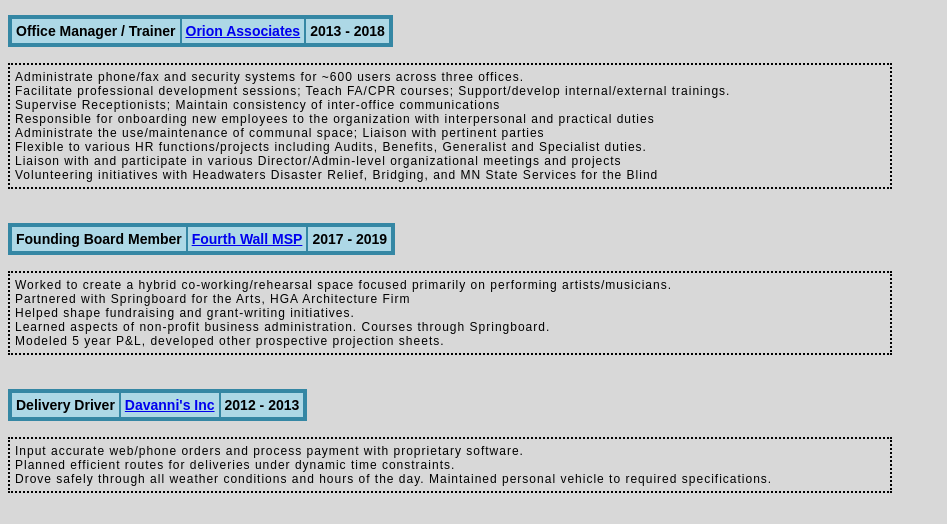
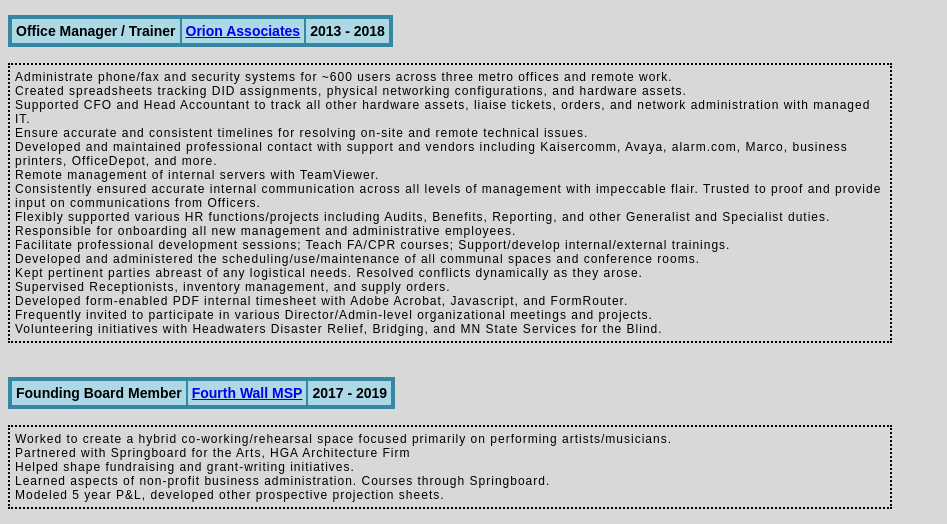
Before and after one commit to AllenJoeG/AllenJoeG.github.io, a plain HTML site: page index.html in a window 1280 px wide. Shown: the part 271-795 px from the top of the page, without its empty margins (0-947 px from the left). Drawn offline with Linux system fonts and the light colour scheme.

Commit message:
Update index.html

```diff
--- a/index.html
+++ b/index.html
@@ -27,14 +27,21 @@
       </tr>
     </table>
     <ul class="duties">
-      <li>Administrate phone/fax and security systems for ~600 users across three offices.</li>
-      <li>Facilitate professional development sessions; Teach FA/CPR courses; Support/develop internal/external trainings.</li>
-      <li>Supervise Receptionists; Maintain consistency of inter-office communications</li>
-      <li>Responsible for onboarding new employees to the organization with interpersonal and practical duties</li>
-      <li>Administrate the use/maintenance of communal space; Liaison with pertinent parties</li>
-      <li>Flexible to various HR functions/projects including Audits, Benefits, Generalist and Specialist duties.</li>
-      <li>Liaison with and participate in various Director/Admin-level organizational meetings and projects</li>
-      <li>Volunteering initiatives with Headwaters Disaster Relief, Bridging, and MN State Services for the Blind</li>
+        <li>Administrate phone/fax and security systems for ~600 users across three metro offices and remote work.</li>
+        <li>Created spreadsheets tracking DID assignments, physical networking configurations, and hardware assets.</li>
+        <li>Supported CFO and Head Accountant to track all other hardware assets, liaise tickets, orders, and network administration with managed IT.</li>
+        <li>Ensure accurate and consistent timelines for resolving on-site and remote technical issues.</li>
+        <li>Developed and maintained professional contact with support and vendors including Kaisercomm, Avaya, alarm.com, Marco, business printers, OfficeDepot, and more.</li>
+        <li>Remote management of internal servers with TeamViewer.</li>
+        <li>Consistently ensured accurate internal communication across all levels of management with impeccable flair. Trusted to proof and provide input on communications from Officers.</li>
+        <li>Flexibly supported various HR functions/projects including Audits, Benefits, Reporting, and other Generalist and Specialist duties. Responsible for onboarding all new management and administrative employees.</li>
+        <li>Facilitate professional development sessions; Teach FA/CPR courses; Support/develop internal/external trainings.</li>
+        <li>Developed and administered the scheduling/use/maintenance of all communal spaces and conference rooms.</li>
+        <li>Kept pertinent parties abreast of any logistical needs. Resolved conflicts dynamically as they arose.</li>
+        <li>Supervised Receptionists, inventory management, and supply orders.</li>
+        <li>Developed form-enabled PDF internal timesheet with Adobe Acrobat, Javascript, and FormRouter.</li>
+        <li>Frequently invited to participate in various Director/Admin-level organizational meetings and projects.</li>
+        <li>Volunteering initiatives with Headwaters Disaster Relief, Bridging, and MN State Services for the Blind.</li>
     </ul>
   </div>
 <br>
```
